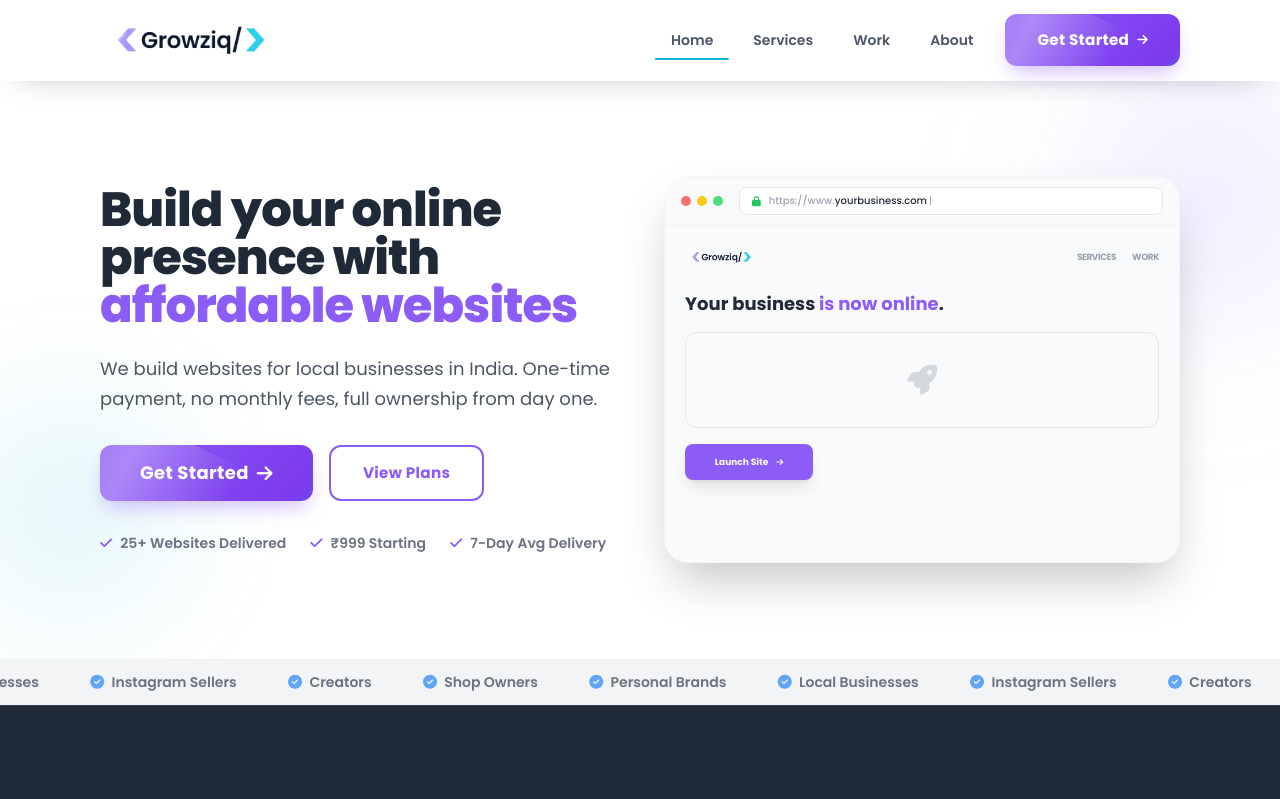
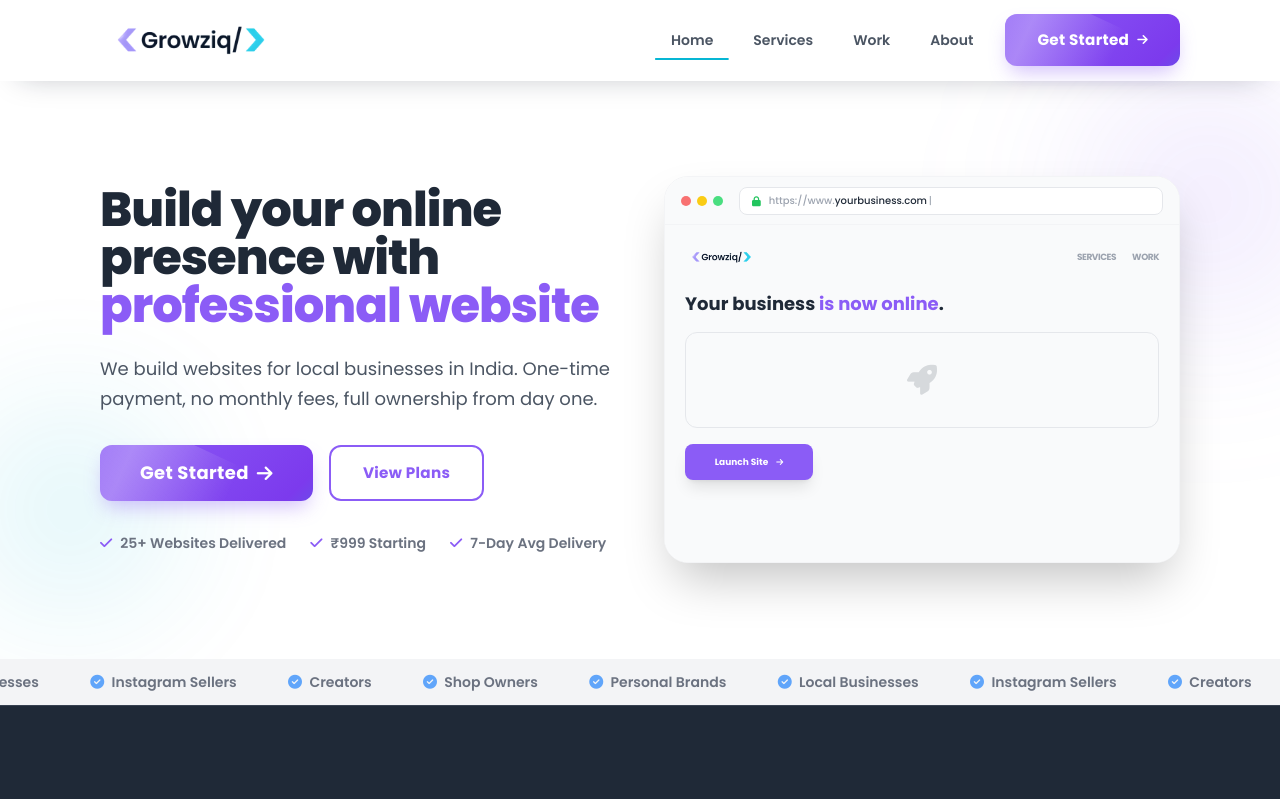
Before and after one commit to growziq/growziq, a website built with Vite: page index.html in a window 1280 px wide. Shown: the top 799 px of the page. Built offline with nearby package versions, Linux system fonts and the light colour scheme.

Commit message:
Update index.html

```diff
--- a/index.html
+++ b/index.html
@@ -4,7 +4,7 @@
 <head>
     <meta charset="UTF-8">
     <meta name="viewport" content="width=device-width, initial-scale=1.0, maximum-scale=5.0">
-    <title>Growziq | Affordable Websites for Local Businesses</title>
+    <title>Growziq | Professional Websites for Local Businesses</title>
     <meta name="description"
         content="Growziq helps local businesses in India grow with professional, high-converting websites. Fixed pricing, no hidden fees, and 100% ownership.">
     <link rel="canonical" href="https://growziq.com/">
@@ -128,8 +128,8 @@
                     <!-- Left Copy -->
                     <div class="max-w-xl">
                         <h1 class="hero-headline text-2xl sm:text-3xl md:text-4xl lg:text-5xl text-brand-dark mb-6">
-                            Build your online presence with <span class="text-brand-action block">affordable
-                                websites</span>
+                            Build your online presence with <span class="text-brand-action block">professional
+                                website</span>
                         </h1>
                         <p class="text-[16px] md:text-[18px] text-gray-600 mb-8 leading-relaxed">
                             We build websites for local businesses in India. One-time payment, no monthly fees, full
```
